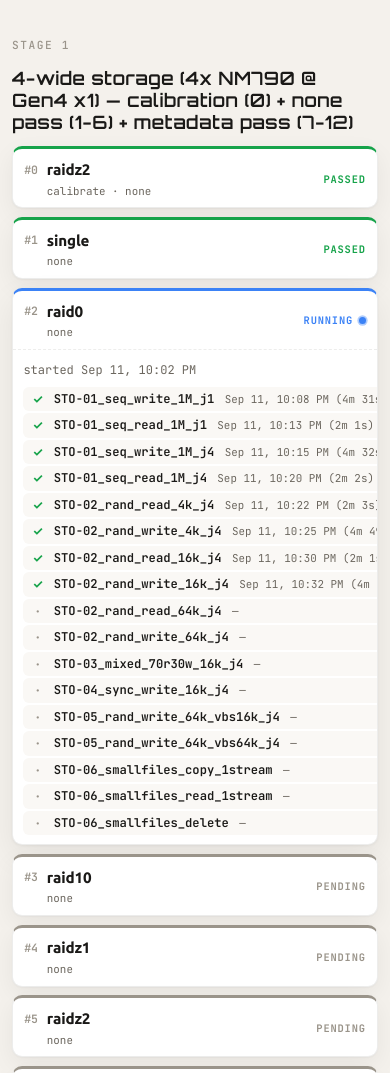
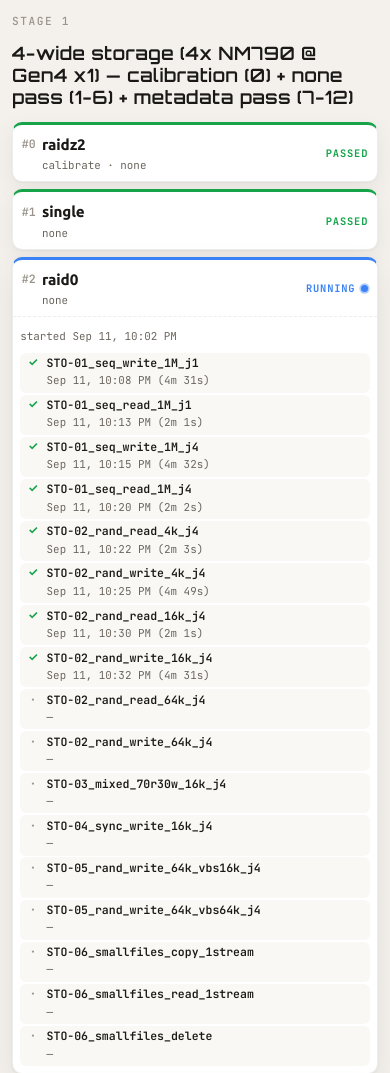
Before and after one commit to recklessnode/n5-max, a plain HTML site: page matrix/index.html in a window 390 px wide. Shown: the part 800-1873 px from the top of the page. Drawn offline with Linux system fonts and the light colour scheme.

Commit message:
matrix: phone-friendly cards
Wrap case rows; single-column grid; no sideways scroll.

```diff
--- a/css/styles.css
+++ b/css/styles.css
@@ -1182,6 +1182,11 @@ table.data .hl-rz1 { color: var(--raidz1); font-weight: 600; }
   section { padding: 2.75rem 0; }
   .chart-wrap { height: 240px; }
   .chart-wrap.tall { height: 280px; }
+  .provisional-banner-inner {
+    width: min(100% - 1.25rem, var(--max));
+    padding: 0.45rem 0 0.55rem;
+  }
+  body:has(.provisional-banner) { --provisional-h: auto; }
 }
 
 @media (min-width: 1280px) {
--- a/data/build-info.json
+++ b/data/build-info.json
@@ -1,5 +1,5 @@
 {
-  "git_commit": "7cbc2b4",
-  "built_at": "2026-09-11T22:37:23Z",
+  "git_commit": "aacc749",
+  "built_at": "2026-09-11T22:38:02Z",
   "repo": "n5-max"
 }
--- a/matrix/matrix.css
+++ b/matrix/matrix.css
@@ -85,7 +85,7 @@
 
 .cell-grid {
   display: grid;
-  grid-template-columns: repeat(auto-fill, minmax(260px, 1fr));
+  grid-template-columns: repeat(auto-fill, minmax(min(100%, 260px), 1fr));
   gap: 0.55rem;
   margin-top: 0.85rem;
 }
@@ -396,3 +396,89 @@
   font-family: var(--mono);
   font-size: 0.88em;
 }
+
+
+
+/* ── matrix phone: no horizontal page scroll ── */
+.matrix-page {
+  overflow-x: clip;
+}
+.matrix-page .wrap,
+.matrix-page .site-nav .inner,
+.matrix-page .provisional-banner-inner {
+  max-width: 100%;
+}
+.matrix-cell {
+  min-width: 0;
+}
+.case-id {
+  flex: 1 1 auto;
+  max-width: none;
+}
+
+@media (max-width: 640px) {
+  .cell-grid {
+    grid-template-columns: 1fr;
+    gap: 0.45rem;
+  }
+  .matrix-cell.is-open {
+    grid-column: 1 / -1;
+    max-width: none;
+    width: 100%;
+  }
+  .cell-head {
+    padding: 0.5rem 0.55rem 0.45rem;
+    gap: 0.05rem 0.4rem;
+  }
+  .cell-detail {
+    padding: 0 0.45rem 0.45rem;
+    overflow-x: hidden;
+  }
+  .cell-times {
+    font-size: 0.68rem;
+    word-break: break-word;
+  }
+  .case-row {
+    padding: 0.22rem 0.35rem;
+    font-size: 0.72rem;
+  }
+  .case-open {
+    flex-wrap: wrap;
+    align-items: flex-start;
+    gap: 0.12rem 0.4rem;
+  }
+  .case-mark {
+    flex: 0 0 0.9rem;
+  }
+  .case-id {
+    flex: 1 1 calc(100% - 1.5rem);
+    max-width: none;
+    white-space: normal;
+    overflow: visible;
+    text-overflow: clip;
+    word-break: break-word;
+    line-height: 1.25;
+  }
+  .case-when {
+    flex: 1 1 100%;
+    margin-left: 1.3rem;
+    white-space: normal;
+  }
+  .matrix-meta {
+    gap: 0.35rem 0.75rem;
+    font-size: 0.75rem;
+  }
+  .status-legend {
+    gap: 0.4rem 0.75rem;
+    padding: 0.65rem 0.75rem;
+    font-size: 0.72rem;
+  }
+  .case-modal {
+    padding: 0.75rem;
+  }
+  .case-modal-panel {
+    width: 100%;
+    max-height: min(90vh, 760px);
+    padding: 1rem 1rem 1.15rem;
+  }
+}
```
